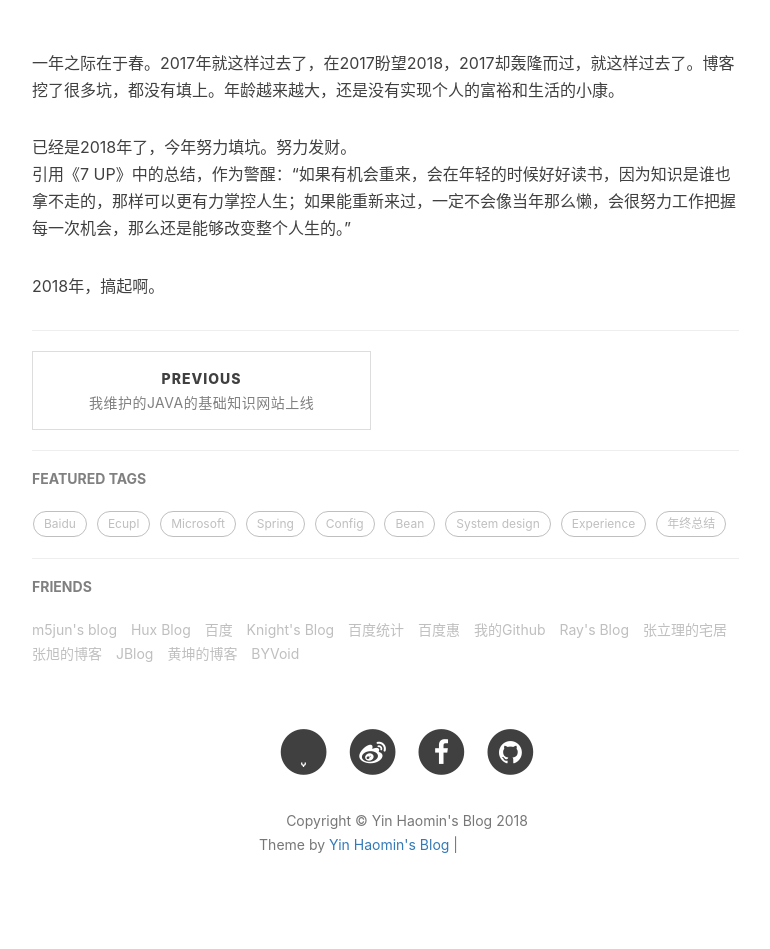
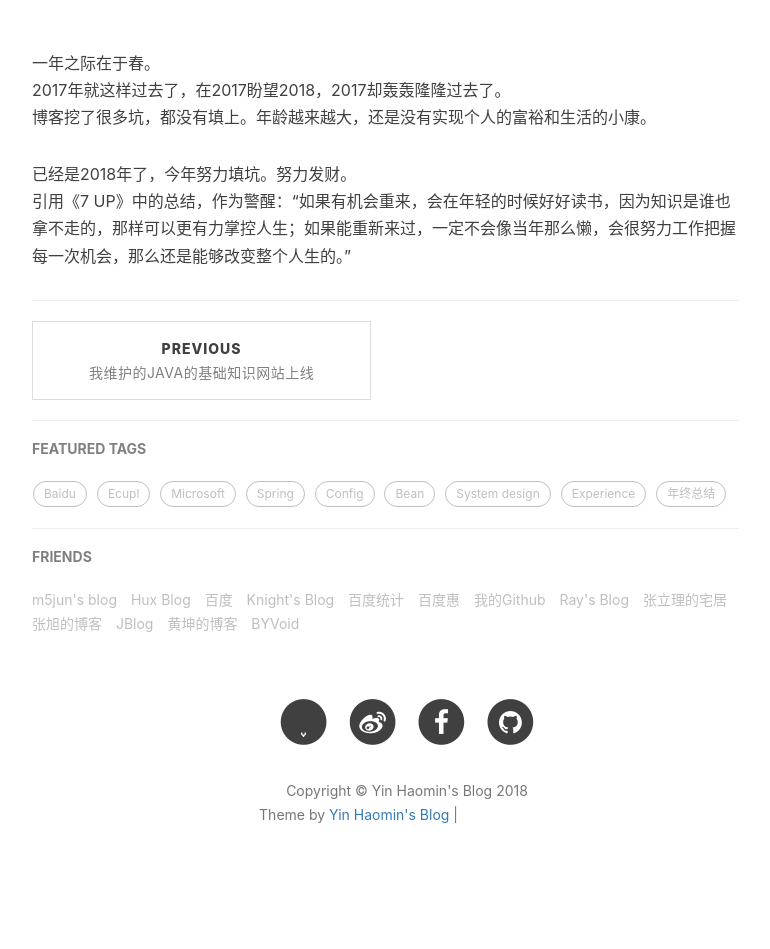
Before and after one commit to yinhaomin/yinhaomin.github.io, a Jekyll site: the page built from _posts/2018-01-01-一年之际在于春.md, in a window 1280 px wide. Shown: the part 457-1406 px from the top of the page, without its empty margins (233-1003 px from the left). Built offline with Jekyll 4.4.1, drawn with Linux system fonts in a browser that asks for light colours; nearby versions of some CDN libraries; comment, search, counter and statistics services are not loaded; after the commit the page ends 1376 px from its top, so only the background shows below that; grey boxes are pictures that could not be loaded.

Commit message:
Update 2018-01-01-一年之际在于春.md

```diff
--- a/_posts/2018-01-01-一年之际在于春.md
+++ b/_posts/2018-01-01-一年之际在于春.md
@@ -11,9 +11,9 @@ tags:
     - 年终总结
 ---
 
-一年之际在于春。2017年就这样过去了，在2017盼望2018，2017却轰隆而过，就这样过去了。博客挖了很多坑，都没有填上。年龄越来越大，还是没有实现个人的富裕和生活的小康。<br>
+一年之际在于春。<br>
+2017年就这样过去了，在2017盼望2018，2017却轰轰隆隆过去了。<br>
+博客挖了很多坑，都没有填上。年龄越来越大，还是没有实现个人的富裕和生活的小康。<br>
 
 已经是2018年了，今年努力填坑。努力发财。<br>
 引用《7 UP》中的总结，作为警醒：“如果有机会重来，会在年轻的时候好好读书，因为知识是谁也拿不走的，那样可以更有力掌控人生；如果能重新来过，一定不会像当年那么懒，会很努力工作把握每一次机会，那么还是能够改变整个人生的。”<br>
-
-2018年，搞起啊。
```
